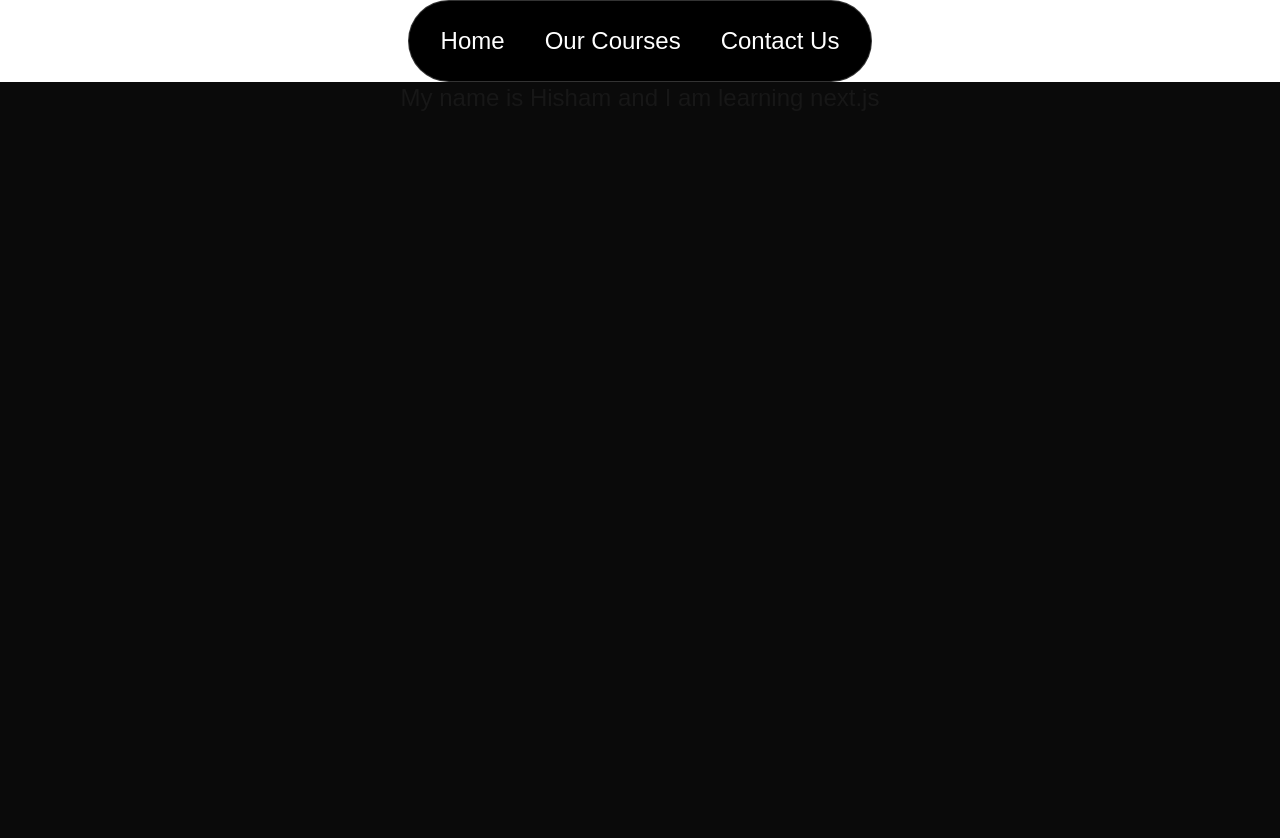
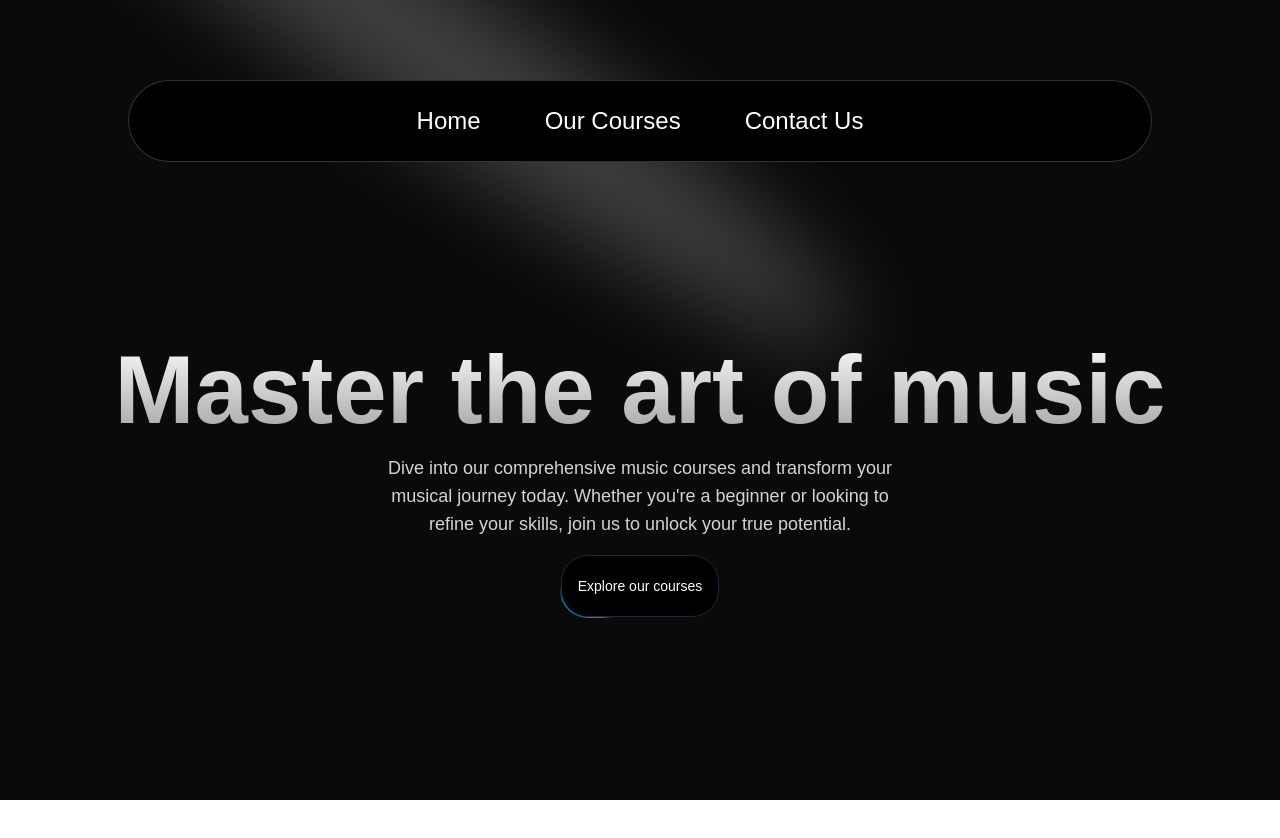
Before and after one commit to syedhisham/Music-Academy-Project, a Next.js app: page / in a window 1280 px wide. Shown: the top 838 px of the page. After the commit the page ends 800 px from the top, so only its background shows below. Built offline with nearby package versions, Linux system fonts and the light colour scheme.

Commit message:
add: hero section

```diff
--- a/src/app/layout.tsx
+++ b/src/app/layout.tsx
@@ -28,9 +28,7 @@ export default function RootLayout({
       <body
         className={`${geistSans.variable} ${geistMono.variable} antialiased`}
       >
-        <div className="">
-        <Navbar className=" relative flex justify-center items-center"/>
-        </div>
+        <Navbar className="flex justify-center items-center"/>
         {children}
       </body>
     </html>
--- a/src/app/page.tsx
+++ b/src/app/page.tsx
@@ -1,9 +1,11 @@
-import Image from "next/image";
+import HeroSection from "@/components/HeroSection";
 
 export default function Home() {
   return (
     <main className="min-h-screen bg-black/[0.96] antialiased bg-grid-white/[0.02]">
-      <p className="text-2xl text-center">My name is Hisham and I am learning next.js</p>
+      <div className="">
+      <HeroSection />
+      </div>
     </main>
   );
 }
--- /dev/null
+++ b/src/components/HeroSection.tsx
@@ -0,0 +1,31 @@
+import Link from "next/link"
+import { Spotlight } from "./ui/Spotlight"
+import { Button } from "./ui/moving-border";
+
+const HeroSection = () => {
+  return (
+    <div className="h-auto md:h-[40rem] w-full rounded-md flex flex-col justify-center items-center relative overflow-hidden mx-auto py-10 md:py-0">
+      <Spotlight
+        className="-top-36 -left-40 md:left-[25rem] md:-top-20"
+        fill="white"
+      />
+      <div className="p-4 relative z-10 w-full text-center mt-0 md:mt-80">
+      <h1 className="mt-32 md:mt-0 text-5xl md:text-8xl font-bold bg-clip-text text-transparent bg-gradient-to-b from-neutral-50 to-neutral-400">Master the art of music</h1>
+      <p className="mt-4 font-normal text-base md:text-lg text-neutral-300 max-w-lg mx-auto">Dive into our comprehensive music courses and transform your musical journey today. Whether you're a beginner or looking to refine your skills, join us to unlock your true potential.</p>
+
+      <div className="mt-4">
+        <Link href={"/courses"}>
+        <Button
+        borderRadius="1.75rem"
+        className="bg-white dark:bg-black text-black dark:text-white border-neutral-200 dark:border-slate-800"
+      >
+        Explore our courses
+      </Button>
+        </Link>
+      </div>
+      </div>
+    </div>
+  )
+}
+
+export default HeroSection
--- a/src/components/Navbar.tsx
+++ b/src/components/Navbar.tsx
@@ -9,16 +9,16 @@ const Navbar = ({ className }: { className?: string }) => {
     const [active, setActive] = useState<string | null>(null);
   return (
     <div
-    className={cn("fixed top-0 inset-x-0 max-w-2xl mx-auto z-50", className)}
+    className={cn("fixed top-0 md:top-20 inset-x-0 max-w-5xl mx-auto z-50", className)}
     >
       <Menu setActive={setActive}>
-        <div className="flex space-x-10 text-2xl">
+        <div className="flex space-x-16 text-sm md:text-2xl">
         <Link href={"/"} >
         <MenuItem setActive={setActive} active={active} item="Home">
         </MenuItem>
         </Link>
         <MenuItem setActive={setActive} active={active} item="Our Courses">
-        <div className="flex flex-col space-y-5 text-xl">
+        <div className="flex flex-col space-y-5 text-sm md:text-2xl">
         <HoveredLink href="/courses">All Courses</HoveredLink>
         <HoveredLink href="/courses">Basic Music Theory</HoveredLink>
         <HoveredLink href="/courses">Advanced Composition</HoveredLink>
--- /dev/null
+++ b/src/components/ui/Spotlight.tsx
@@ -0,0 +1,56 @@
+import React from "react";
+import { cn } from "@/lib/utils";
+
+type SpotlightProps = {
+  className?: string;
+  fill?: string;
+};
+
+export const Spotlight = ({ className, fill }: SpotlightProps) => {
+  return (
+    <svg
+      className={cn(
+        "animate-spotlight pointer-events-none absolute z-[1]  h-[169%] w-[138%] lg:w-[84%] opacity-0",
+        className
+      )}
+      xmlns="http://www.w3.org/2000/svg"
+      viewBox="0 0 3787 2842"
+      fill="none"
+    >
+      <g filter="url(#filter)">
+        <ellipse
+          cx="1924.71"
+          cy="273.501"
+          rx="1924.71"
+          ry="273.501"
+          transform="matrix(-0.822377 -0.568943 -0.568943 0.822377 3631.88 2291.09)"
+          fill={fill || "white"}
+          fillOpacity="0.21"
+        ></ellipse>
+      </g>
+      <defs>
+        <filter
+          id="filter"
+          x="0.860352"
+          y="0.838989"
+          width="3785.16"
+          height="2840.26"
+          filterUnits="userSpaceOnUse"
+          colorInterpolationFilters="sRGB"
+        >
+          <feFlood floodOpacity="0" result="BackgroundImageFix"></feFlood>
+          <feBlend
+            mode="normal"
+            in="SourceGraphic"
+            in2="BackgroundImageFix"
+            result="shape"
+          ></feBlend>
+          <feGaussianBlur
+            stdDeviation="151"
+            result="effect1_foregroundBlur_1065_8"
+          ></feGaussianBlur>
+        </filter>
+      </defs>
+    </svg>
+  );
+};
--- /dev/null
+++ b/src/components/ui/moving-border.tsx
@@ -0,0 +1,139 @@
+"use client";
+import React from "react";
+import {
+  motion,
+  useAnimationFrame,
+  useMotionTemplate,
+  useMotionValue,
+  useTransform,
+} from "framer-motion";
+import { useRef } from "react";
+import { cn } from "@/lib/utils";
+
+export function Button({
+  borderRadius = "1.75rem",
+  children,
+  as: Component = "button",
+  containerClassName,
+  borderClassName,
+  duration,
+  className,
+  ...otherProps
+}: {
+  borderRadius?: string;
+  children: React.ReactNode;
+  as?: any;
+  containerClassName?: string;
+  borderClassName?: string;
+  duration?: number;
+  className?: string;
+  [key: string]: any;
+}) {
+  return (
+    <Component
+      className={cn(
+        "bg-transparent relative text-xl  h-16 w-40 p-[1px] overflow-hidden ",
+        containerClassName
+      )}
+      style={{
+        borderRadius: borderRadius,
+      }}
+      {...otherProps}
+    >
+      <div
+        className="absolute inset-0"
+        style={{ borderRadius: `calc(${borderRadius} * 0.96)` }}
+      >
+        <MovingBorder duration={duration} rx="30%" ry="30%">
+          <div
+            className={cn(
+              "h-20 w-20 opacity-[0.8] bg-[radial-gradient(var(--sky-500)_40%,transparent_60%)]",
+              borderClassName
+            )}
+          />
+        </MovingBorder>
+      </div>
+
+      <div
+        className={cn(
+          "relative bg-slate-900/[0.8] border border-slate-800 backdrop-blur-xl text-white flex items-center justify-center w-full h-full text-sm antialiased",
+          className
+        )}
+        style={{
+          borderRadius: `calc(${borderRadius} * 0.96)`,
+        }}
+      >
+        {children}
+      </div>
+    </Component>
+  );
+}
+
+export const MovingBorder = ({
+  children,
+  duration = 2000,
+  rx,
+  ry,
+  ...otherProps
+}: {
+  children: React.ReactNode;
+  duration?: number;
+  rx?: string;
+  ry?: string;
+  [key: string]: any;
+}) => {
+  const pathRef = useRef<any>();
+  const progress = useMotionValue<number>(0);
+
+  useAnimationFrame((time) => {
+    const length = pathRef.current?.getTotalLength();
+    if (length) {
+      const pxPerMillisecond = length / duration;
+      progress.set((time * pxPerMillisecond) % length);
+    }
+  });
+
+  const x = useTransform(
+    progress,
+    (val) => pathRef.current?.getPointAtLength(val).x
+  );
+  const y = useTransform(
+    progress,
+    (val) => pathRef.current?.getPointAtLength(val).y
+  );
+
+  const transform = useMotionTemplate`translateX(${x}px) translateY(${y}px) translateX(-50%) translateY(-50%)`;
+
+  return (
+    <>
+      <svg
+        xmlns="http://www.w3.org/2000/svg"
+        preserveAspectRatio="none"
+        className="absolute h-full w-full"
+        width="100%"
+        height="100%"
+        {...otherProps}
+      >
+        <rect
+          fill="none"
+          width="100%"
+          height="100%"
+          rx={rx}
+          ry={ry}
+          ref={pathRef}
+        />
+      </svg>
+      <motion.div
+        style={{
+          position: "absolute",
+          top: 0,
+          left: 0,
+          display: "inline-block",
+          transform,
+        }}
+      >
+        {children}
+      </motion.div>
+    </>
+  );
+};
--- a/src/components/ui/navbar-menu.tsx
+++ b/src/components/ui/navbar-menu.tsx
@@ -70,7 +70,7 @@ export const Menu = ({
   return (
     <nav
       onMouseLeave={() => setActive(null)} // resets the state
-      className="relative rounded-full border border-transparent dark:bg-black dark:border-white/[0.2] bg-white shadow-input flex justify-center space-x-4 px-8 py-6 "
+      className="relative rounded-full border border-transparent dark:bg-black dark:border-white/[0.2] bg-white shadow-input flex justify-center space-x-4 px-8 py-6 w-full"
     >
       {children}
     </nav>
--- a/tailwind.config.ts
+++ b/tailwind.config.ts
@@ -1,5 +1,9 @@
 import type { Config } from "tailwindcss";
-
+const defaultTheme = require("tailwindcss/defaultTheme");
+const colors = require("tailwindcss/colors");
+const {
+  default: flattenColorPalette,
+} = require("tailwindcss/lib/util/flattenColorPalette");
 export default {
   content: [
     "./src/pages/**/*.{js,ts,jsx,tsx,mdx}",
@@ -9,11 +13,40 @@ export default {
   darkMode: 'class',
   theme: {
     extend: {
+      animation: {
+        spotlight: "spotlight 2s ease .75s 1 forwards",
+      },
+      keyframes: {
+        spotlight: {
+          "0%": {
+            opacity: '0',
+            transform: "translate(-72%, -62%) scale(0.5)",
+          },
+          "100%": {
+            opacity: '1',
+            transform: "translate(-50%,-40%) scale(1)",
+          },
+        },
+      },
       colors: {
         background: "var(--background)",
         foreground: "var(--foreground)",
       },
     },
   },
-  plugins: [],
+  plugins: [
+    addVariablesForColors,
+  ],
 } satisfies Config;
+
+// This plugin adds each Tailwind color as a global CSS variable, e.g. var(--gray-200).
+function addVariablesForColors({ addBase, theme }: any) {
+  let allColors = flattenColorPalette(theme("colors"));
+  let newVars = Object.fromEntries(
+    Object.entries(allColors).map(([key, val]) => [`--${key}`, val])
+  );
+
+  addBase({
+    ":root": newVars,
+  });
+}
```
